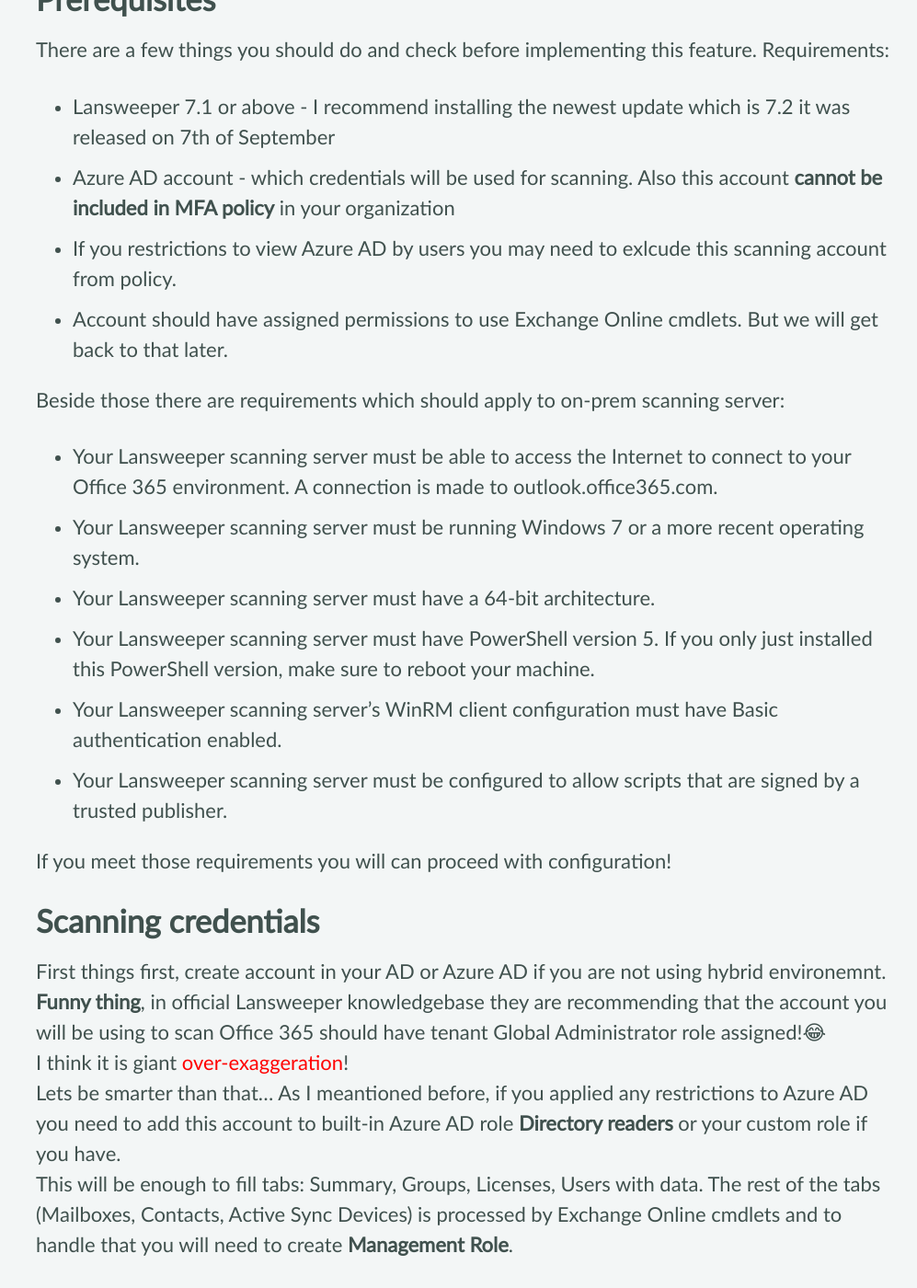
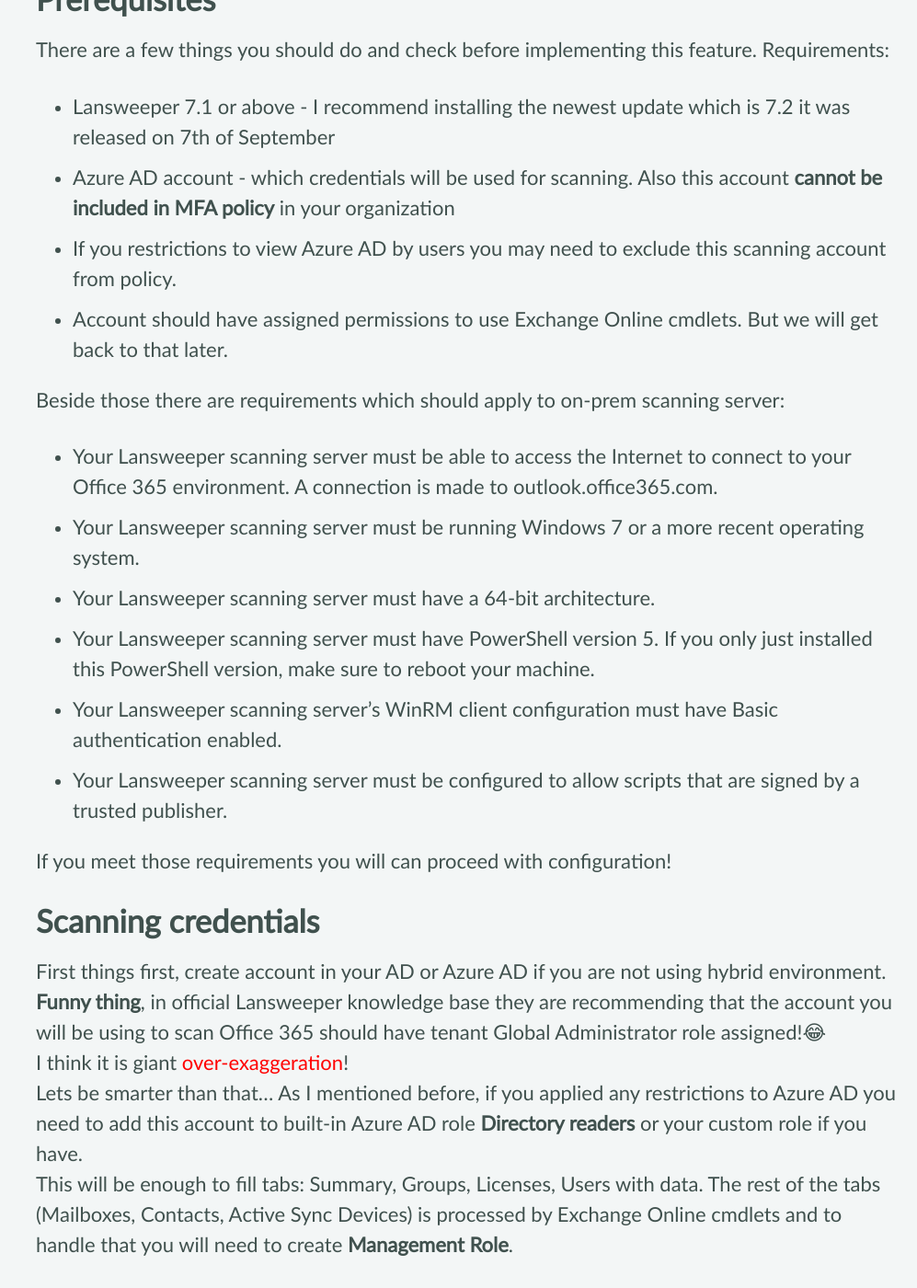
Before and after one commit to UniverseCitiz3n/UniverseCitiz3n.github.io, a Jekyll site: the page built from _posts/2019-09-15-LS-Office365.md, in a window 1280 px wide and 1400 px high, scrolled down 989 px. Shown: the whole window at 92% size, without its empty margins (283-1280 px from the left). Built offline with Jekyll 4.4.1, drawn with Linux system fonts in a browser that asks for light colours; cached includes are drawn as plain includes; nearby versions of some CDN libraries; comment, search, counter and statistics services are not loaded; some of the changed text lies outside the part shown.

Commit message:
grammar check xd

```diff
--- a/_posts/2019-09-15-LS-Office365.md
+++ b/_posts/2019-09-15-LS-Office365.md
@@ -28,7 +28,7 @@
 
 * Lansweeper 7.1 or above - I recommend installing the newest update which is 7.2 it was released on 7th of September
 * Azure AD account -  which credentials will be used for scanning. Also this account **cannot be included in MFA policy** in your organization
-* If you restrictions to view Azure AD by users you may need to exlcude this scanning account from policy.
+* If you restrictions to view Azure AD by users you may need to exclude this scanning account from policy.
 * Account should have assigned permissions to use Exchange Online cmdlets. But we will get back to that later.
 
 Beside those there are requirements which should apply to on-prem scanning server:
@@ -43,9 +43,9 @@
 If you meet those requirements you will can proceed with configuration!
 # Scanning credentials
 
-First things first, create account in your AD or Azure AD if you are not using hybrid environemnt.
-**Funny thing**, in official Lansweeper knowledgebase they are recommending that the account you will be using to scan Office 365 should have tenant Global Administrator role assigned!😂 <br>I think it is giant <span style="color:red">over-exaggeration</span>!<br>
-Lets be smarter than that... As I meantioned before, if you applied any restrictions to Azure AD you need to add this account to built-in Azure AD role **Directory readers** or your custom role if you have.<br>
+First things first, create account in your AD or Azure AD if you are not using hybrid environment.
+**Funny thing**, in official Lansweeper knowledge base they are recommending that the account you will be using to scan Office 365 should have tenant Global Administrator role assigned!😂 <br>I think it is giant <span style="color:red">over-exaggeration</span>!<br>
+Lets be smarter than that... As I mentioned before, if you applied any restrictions to Azure AD you need to add this account to built-in Azure AD role **Directory readers** or your custom role if you have.<br>
 This will be enough to fill tabs: Summary, Groups, Licenses, Users with data. The rest of the tabs (Mailboxes, Contacts, Active Sync Devices) is processed by Exchange Online cmdlets and to handle that you will need to create **Management Role**.
 
 To do that you need to connect to Exchange Online with privileged credentials and then run this code:
```
Also changed, not shown: other parts of _posts/2019-09-15-LS-Office365.md (+1 -1 lines), Ideas/2019-09-27-Selenium-Powershell.md (+2 -2 lines), _posts/2019-09-20-LS-Intune.md (+3 -3 lines).
